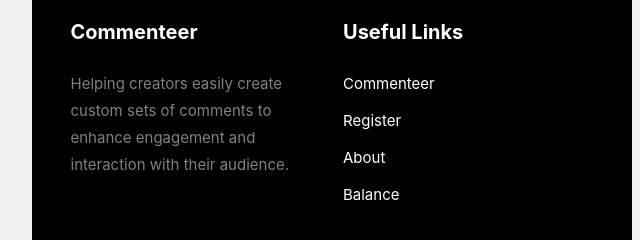
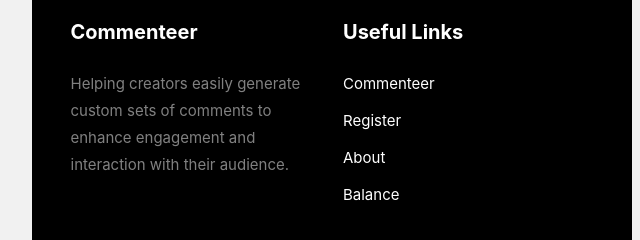
Before and after one commit to mazurcodes/email-commenteer, a plain HTML site: page index.html in a window 1280 px wide. Shown: the part 2794-3034 px from the top of the page, 308-948 px from the left. Drawn offline with Linux system fonts and the light colour scheme; a web font is replaced by a local one.

Commit message:
footer description wiht small correction

```diff
--- a/index.html
+++ b/index.html
@@ -632,7 +632,7 @@
                         <td style="text-align: left; padding-right: 10px">
                           <h3 class="heading">Commenteer</h3>
                           <p>
-                            Helping creators easily create custom sets of
+                            Helping creators easily generate custom sets of
                             comments to enhance engagement and interaction with
                             their audience.
                           </p>
```
